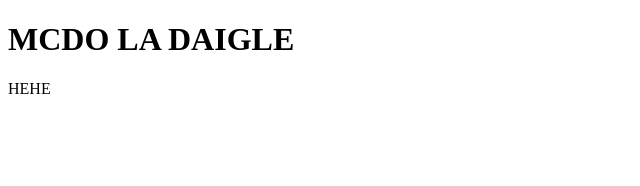
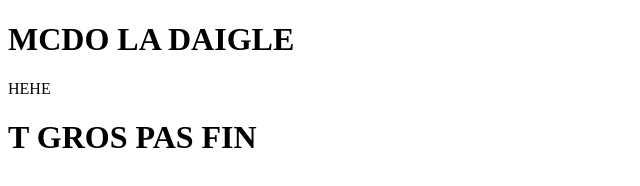
Before and after one commit to FireWhic/demo-git, a plain HTML site: page index.html in a window 1280 px wide. Shown: the whole page, without its empty margins (0-640 px from the left). Drawn offline with Linux system fonts and the light colour scheme.

Commit message:
troisième commit

```diff
--- a/index.html
+++ b/index.html
@@ -8,5 +8,6 @@
 <body>
     <h1>MCDO LA DAIGLE</h1>
     <p>HEHE</p>
+    <h1>T GROS PAS FIN</h1>
 </body>
 </html>
```
